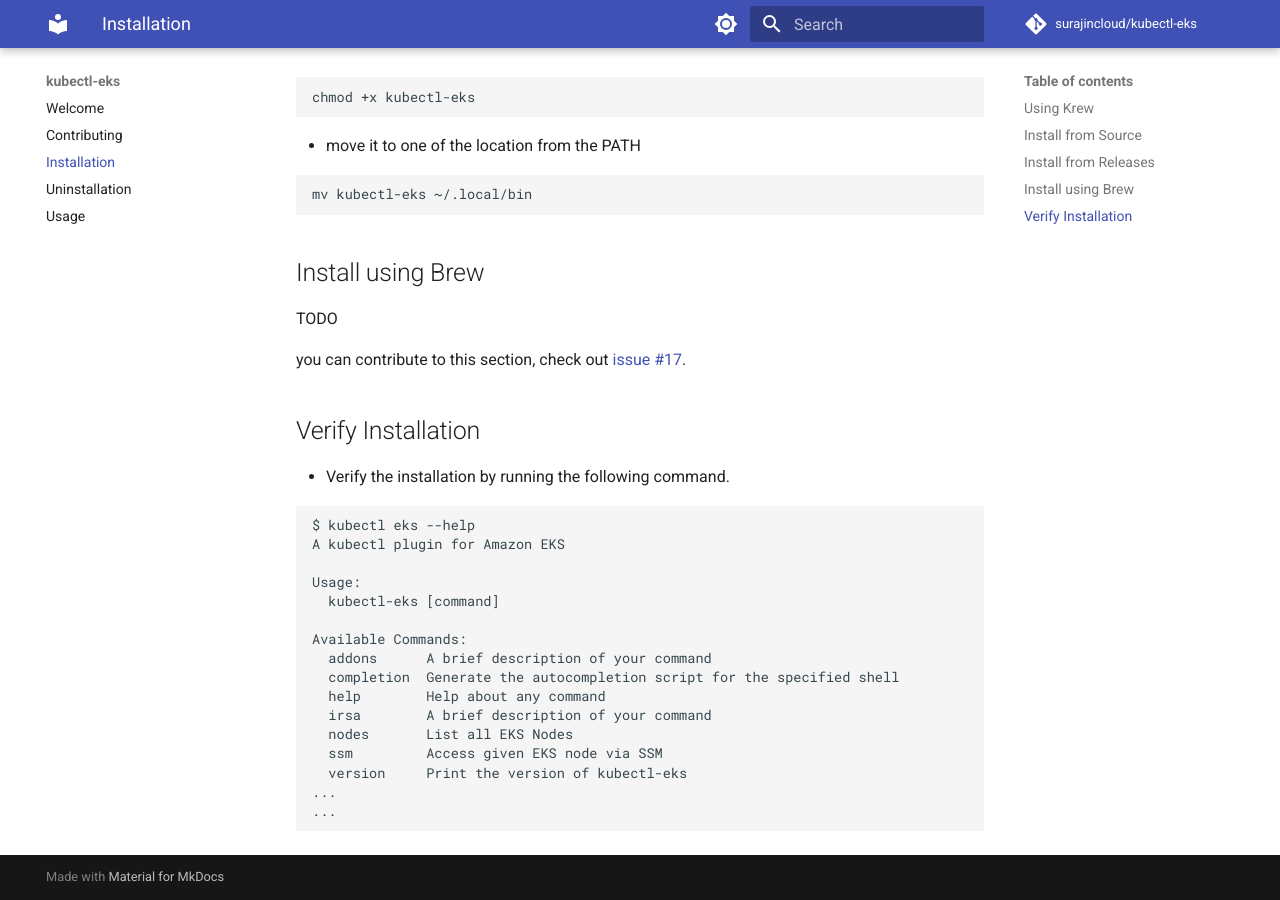
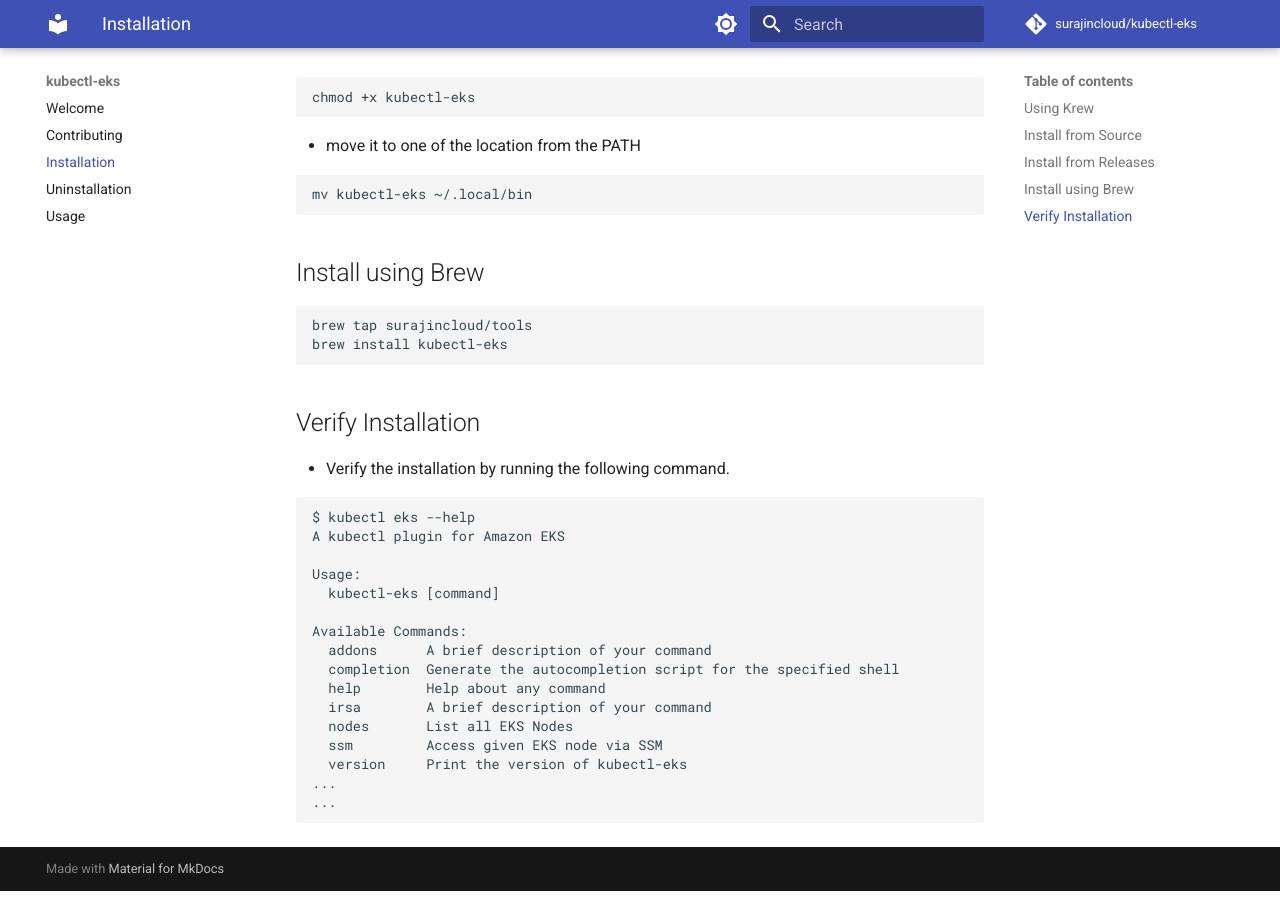
Before and after one commit to surajincloud/kubectl-eks, an MkDocs documentation site: the page built from docs/install.md, in a window 1280 px wide and 900 px high, scrolled down 645 px. Built offline with MkDocs 1.6.1 and Material for MkDocs 9.7.7, drawn with Linux system fonts in a browser that asks for light colours; comment, search, counter and statistics services are not loaded.

Commit message:
Update install.md

````diff
--- a/docs/install.md
+++ b/docs/install.md
@@ -37,9 +37,10 @@
 
 ## Install using Brew
 
-TODO
-
-you can contribute to this section, check out [issue #17](https://github.com/surajincloud/kubectl-eks/issues/17).
+```
+brew tap surajincloud/tools
+brew install kubectl-eks
+```
 
 ## Verify Installation
 
````
